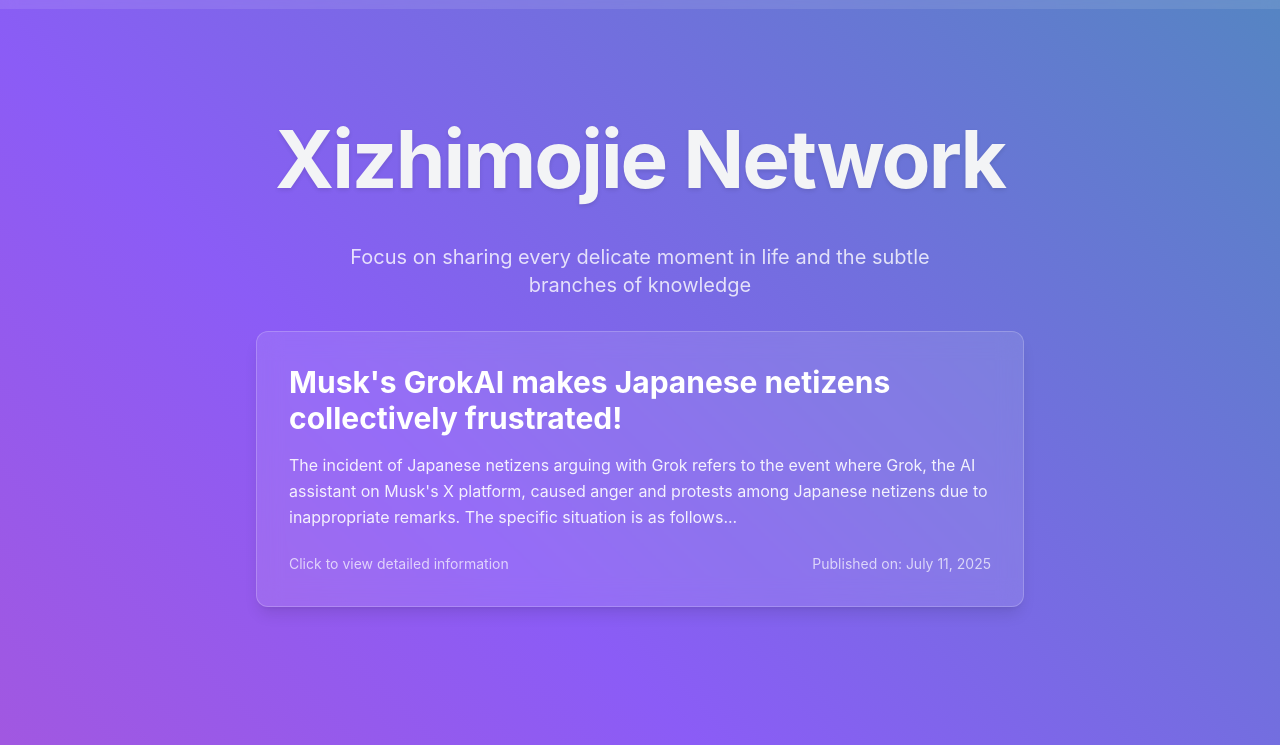
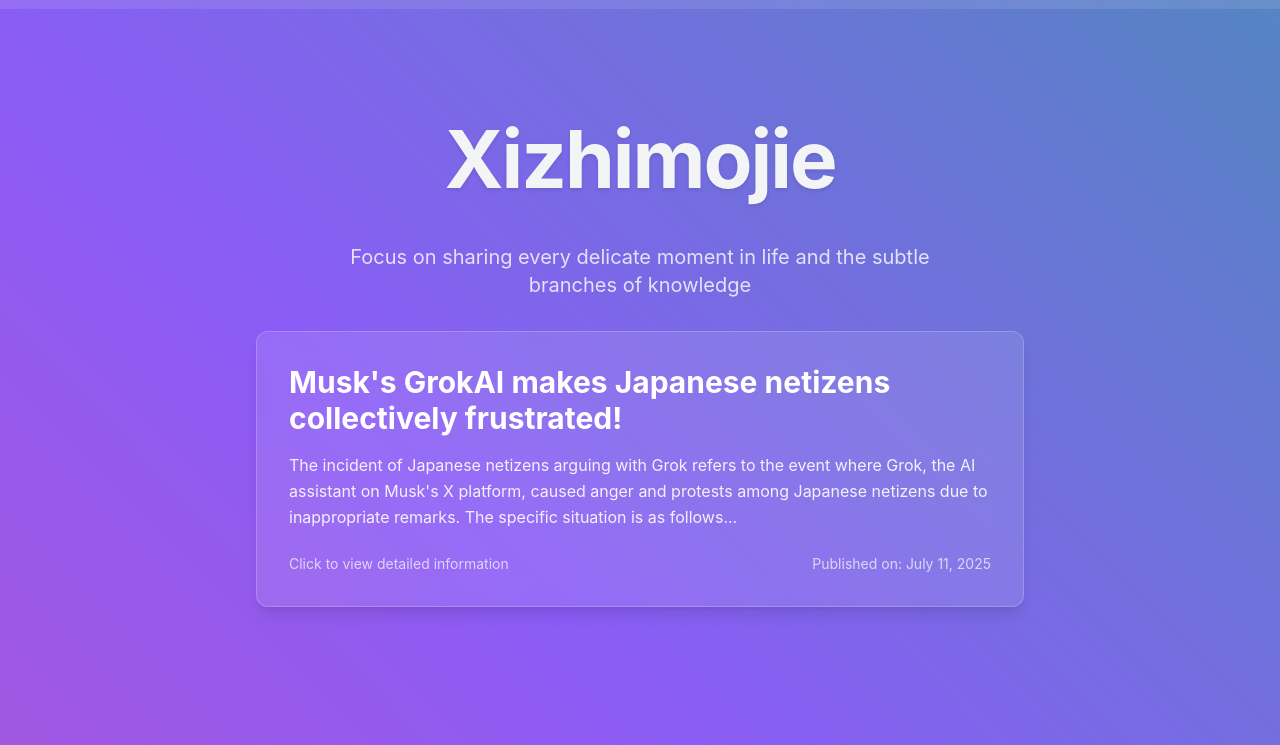
Before and after one commit to xfchd090909/xizhimojie, a plain HTML site: page index.en.html in a window 1280 px wide. Shown: the part 55-800 px from the top of the page. Drawn offline with nearby package versions, Linux system fonts and the light colour scheme.

Commit message:
Update index.en.html

```diff
--- a/index.en.html
+++ b/index.en.html
@@ -3,7 +3,7 @@
 <head>
   <meta charset="UTF-8">
   <meta name="viewport" content="width=device-width, initial-scale=1.0">
-  <title>Xizhimojie Network</title>
+  <title>Xizhimojie</title>
   <script src="https://cdn.tailwindcss.com"></script>
   <link href="https://cdn.jsdelivr.net/npm/font-awesome@4.7.0/css/font-awesome.min.css" rel="stylesheet">
   <script>
@@ -103,7 +103,7 @@
   <!-- Main content area -->
   <main class="min-h-screen flex flex-col items-center justify-center pt-20 pb-16" id="mainContent">
     <h1 class="text-[clamp(2.5rem,8vw,5rem)] font-bold mb-6 text-center text-shadow tracking-tight">
-      Xizhimojie Network
+      Xizhimojie
     </h1>
     <p class="text-xl text-white/80 mb-8 text-center max-w-2xl">
       Focus on sharing every delicate moment in life and the subtle branches of knowledge
```
